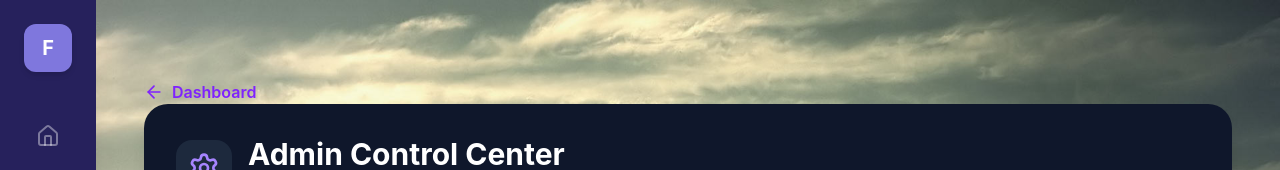
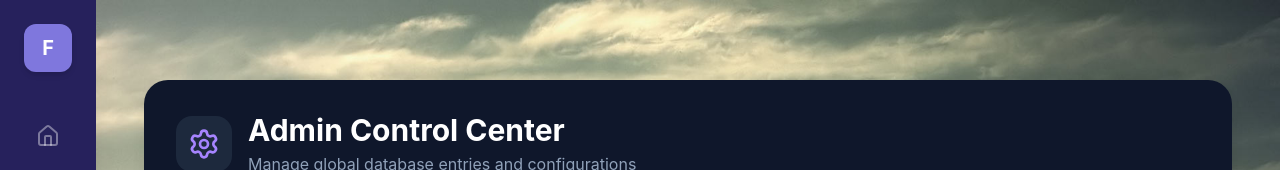
Before and after one commit to natiliser/Fit-sync-app, a React app in the folder frontend/: page /admin in a window 1280 px wide. Shown: the top 170 px of the page. Built offline with nearby package versions, Linux system fonts and the light colour scheme; no server answers; sample sign-in values are in the browser's storage; the HTML template or start-up script is replaced by a standard one.

Commit message:
Deleted LeftArrow from admin panel

```diff
--- a/frontend/src/components/AdminDashboard.jsx
+++ b/frontend/src/components/AdminDashboard.jsx
@@ -11,9 +11,7 @@ const AdminDashboard = () => {
 
     return (
         <div className="max-w-6xl mx-auto mt-8 p-4 font-sans">
-            <button onClick={() => navigate('/home')} className="flex items-center gap-2 text-violet-600 font-semibold hover:text-violet-800 transition-colors">
-                    <ArrowLeft size={20} /> Dashboard
-            </button>
+
             {/* כותרת ראשית לפאנל */}
             <div className="bg-slate-900 rounded-3xl p-8 mb-8 text-white shadow-lg flex items-center gap-4">
                 <div className="p-3 bg-slate-800 rounded-2xl">
```
